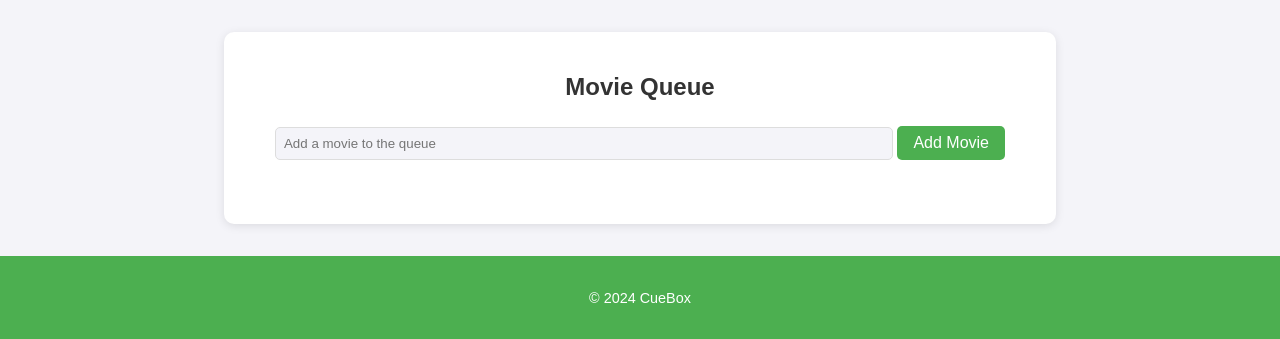
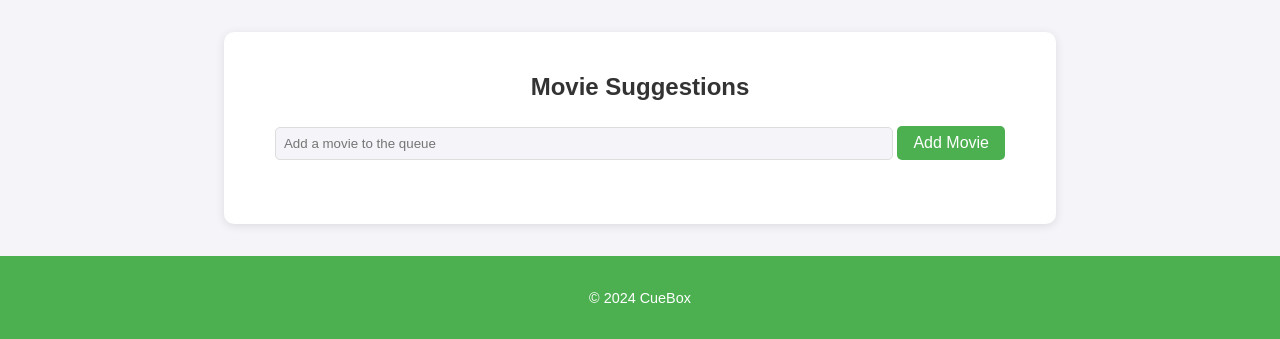
Before and after one commit to EnderViking10/CueBox, a Flask app: page / in a window 1280 px wide. Shown: the part 196-535 px from the top of the page. Run offline with Flask 3, Linux system fonts and the light colour scheme; data that the repository does not hold is empty.

Commit message:
Changed Movie Queue to Movie Suggestions

```diff
--- a/app/templates/suggestions.html
+++ b/app/templates/suggestions.html
@@ -1,7 +1,7 @@
 {% extends "base.html" %}
-{% block title %}Movie Queue{% endblock %}
+{% block title %}Movie Suggestions{% endblock %}
 {% block content %}
-    <h2>Movie Queue</h2>
+    <h2>Movie Suggestions</h2>
     {% if current_user.is_authenticated and current_user.is_admin %}
         <a href="{{ url_for('main.delete_all') }}">
             <button>Delete all</button>
```
